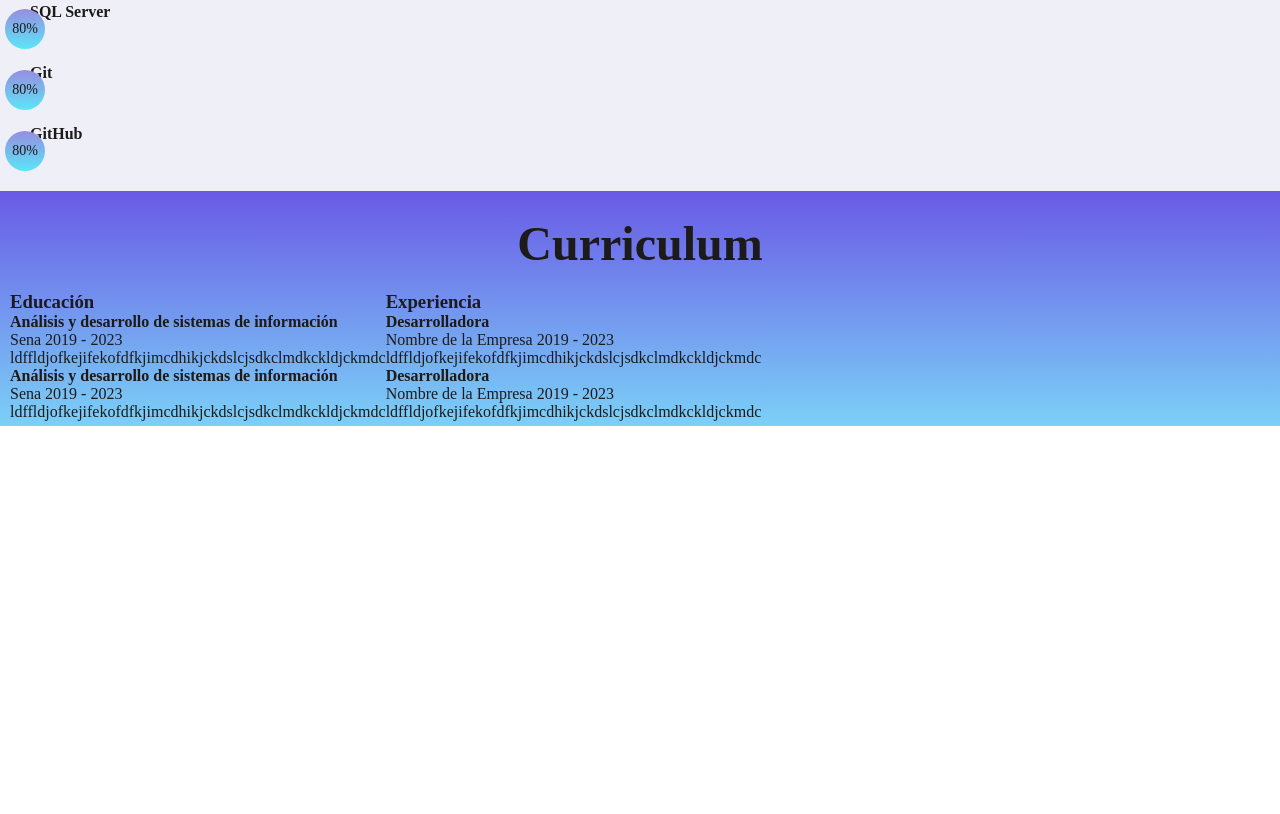
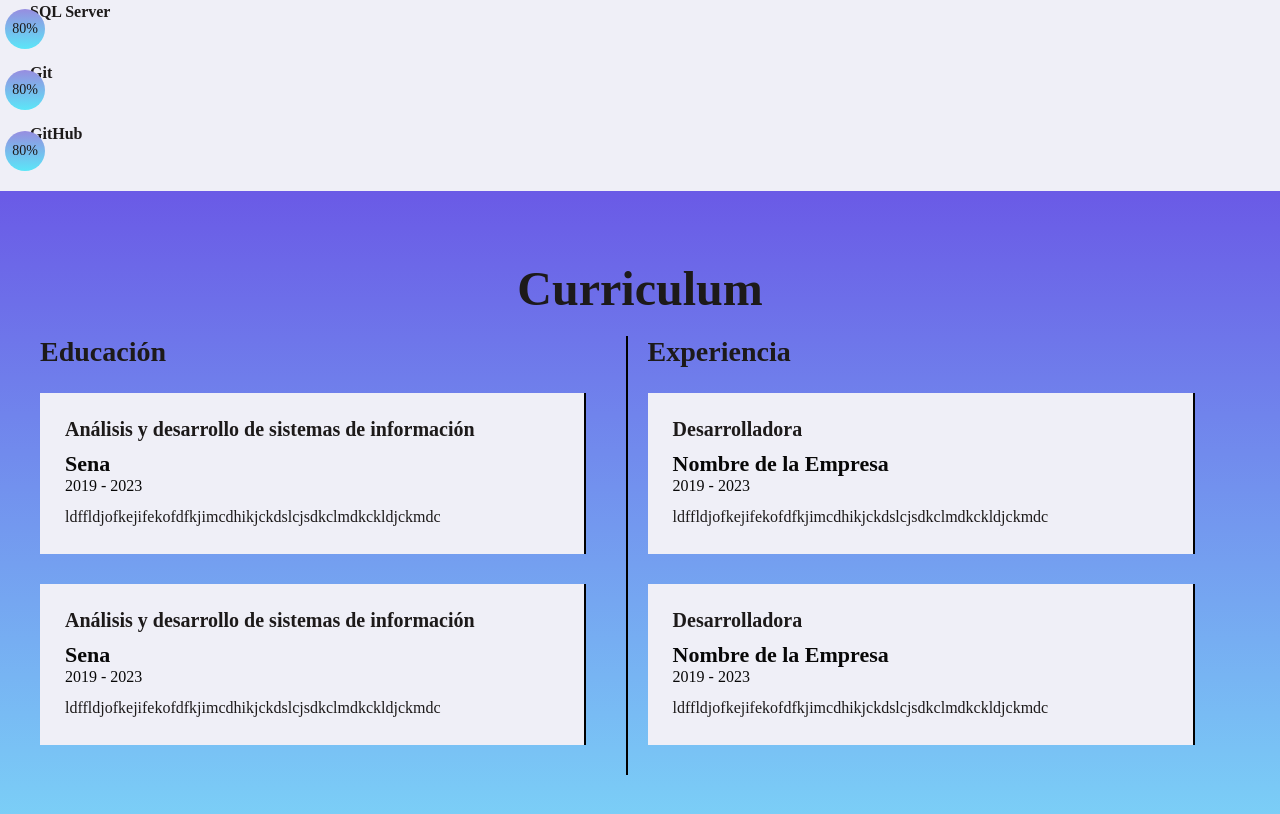
Before and after one commit to yulisaosorio/portafolio_hojaVida, a plain HTML site: page index.html in a window 1280 px wide. Shown: the part 1846-2660 px from the top of the page. Before the commit the page ends 2272 px from the top, so only its background shows below. Drawn offline with Linux system fonts and the light colour scheme.

Commit message:
09-06-2024  inicio de estilo curriculum

```diff
--- a/css/estilo.css
+++ b/css/estilo.css
@@ -405,7 +405,7 @@ html{
 .curriculum{
     background: linear-gradient(to top,rgb(123, 208, 247), rgb(106, 90, 230));
     color: rgb(29, 26, 26);
-    padding: 5px 10px;
+    padding: 50px 20px;
 }
 .curriculum .contenido-seccion{
     max-width: 1100px;
@@ -420,3 +420,50 @@ html{
 .curriculum .fila{
     display: flex;
 }
+.curriculum .fila .col{
+    width: 49%;
+    padding: 0 20px;
+}
+.curriculum .fila .col h3{
+    font-size: 28px;
+    font-family: 'Righteous';
+    margin-bottom: 25px;
+}
+.curriculum .fila .izquierda{
+    border-right: 2px solid black;
+}
+.curriculum .fila .derecha{
+    border-left: 2px solid blue;
+}
+.curriculum .fila .item{
+    padding: 25px;
+    margin-bottom: 30px;
+    background-color: rgb(239, 239, 247);
+    position: relative;
+}
+.curriculum .fila .item h4{
+    font-size: 20px;
+    margin-bottom: 10px;
+}
+.curriculum .fila .item .casa{
+    color: rgb(8, 8, 8);
+    font-size: 22px;
+    font-weight: bold;
+    display: block;
+}
+.curriculum .fila .item .fecha{
+    display: block;
+    color: rgb(8, 8, 8);
+    margin-bottom: 10px;
+}
+.curriculum .fila .item p{
+    line-height: 24px;
+}
+.curriculum .fila .izq{
+    border-right: 2px solid black;
+    margin-right: 20px;
+}
+.curriculum .fila .dere{
+    border-right: 2px solid black;
+    margin-right: 20px;
+}
--- a/index.html
+++ b/index.html
@@ -19,9 +19,9 @@
             <ul>
                 <li><a href="inicio">INICIO</a></li>
                 <li><a href="sobremi">SOBRE MI</a></li>
+                <li><a href="curriculum">HABILIDADES</a></li>
                 <li><a href="curriculum">CURRICULUM</a></li>
                 <li><a href="portafolio">PORTAFOLIO</a></li>
-                <li><a href="contacto">CONTACTO</a></li>
             </ul>
         </nav>
 
```
